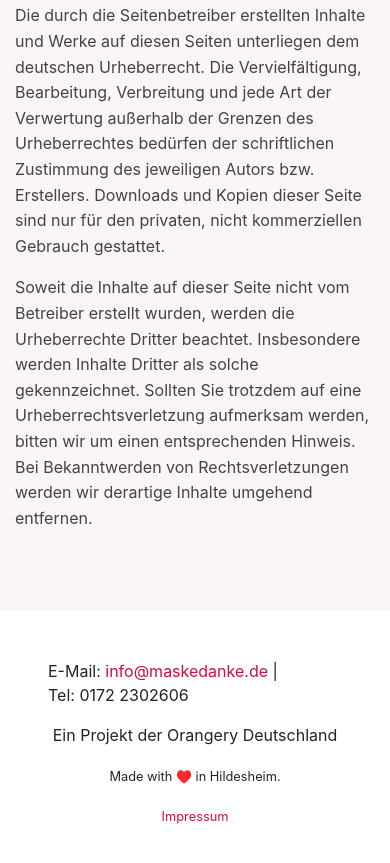
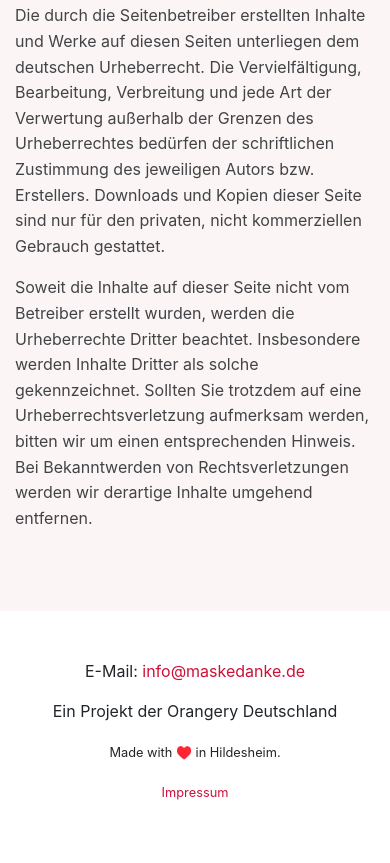
Before and after one commit to maskedanke/maskedanke.github.io, a plain HTML site: page impressum/index.html in a window 390 px wide. Shown: the part 2677-3540 px from the top of the page. Drawn offline with nearby package versions, Linux system fonts and the light colour scheme.

Commit message:
Removed phone number from footer

```diff
--- a/impressum/index.html
+++ b/impressum/index.html
@@ -101,8 +101,7 @@
 		<div class="d-flex justify-content-center " style="">
 			<div>
 				<p>
-					<span style="white-space: nowrap;">E-Mail: <a href="mailto:info@maskedanke.de">info@maskedanke.de</a> |</span>
-					<span style="white-space: nowrap;">Tel: 0172 2302606</span>
+					<span style="white-space: nowrap;">E-Mail: <a href="mailto:info@maskedanke.de">info@maskedanke.de</a></span>
 				</p>
 			</div>
 		</div>
```
Also changed, not shown: index.html (+1 -2 lines).
